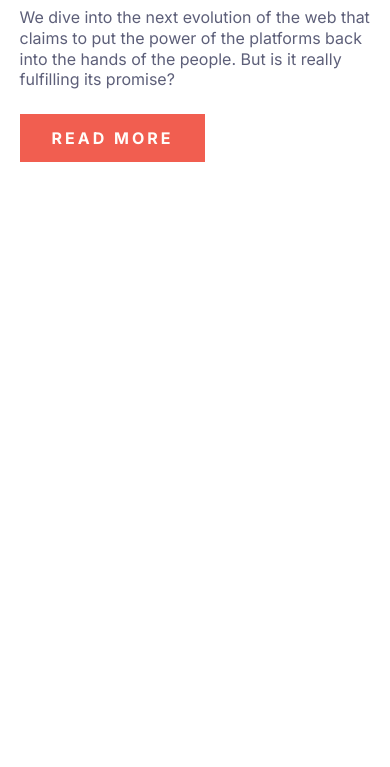
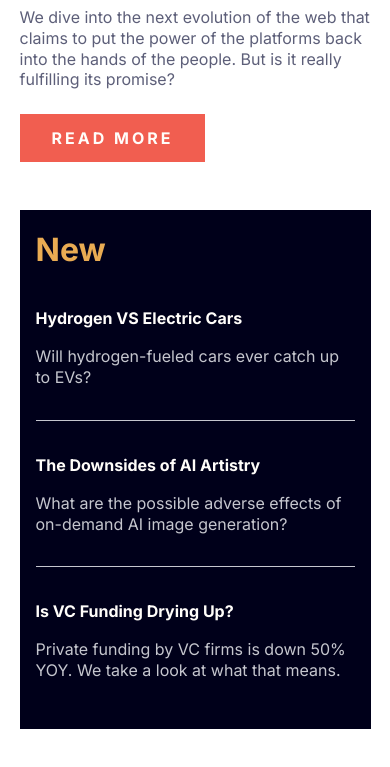
Before and after one commit to FernandoChurros/news-homepage-main, a plain HTML site: page index.html in a window 390 px wide. Shown: the part 511-1278 px from the top of the page. Before the commit the page ends 844 px from the top, so only its background shows below. Drawn offline with Linux system fonts and the light colour scheme.

Commit message:
comple section new, version mobile and desktop

```diff
--- a/assets/css/banner.css
+++ b/assets/css/banner.css
@@ -21,6 +21,7 @@
     font-weight: 700;
     letter-spacing: 3px;
     align-self: flex-start;
+    text-align: center;
 }
 
 @media screen and (min-width: 1024px) {
@@ -32,6 +33,7 @@
         ;
         grid-template-columns: 2fr 1fr;
         grid-template-rows: 1fr auto;
+        gap: 1.5rem;
     }
 
     .banner {
@@ -39,6 +41,7 @@
         grid-area: banner;
         grid-template-columns: 1fr 1fr;
         grid-template-rows: auto auto auto;
+        gap: 1.5rem;
     }
 
     .banner__picture {
@@ -58,5 +61,6 @@
 
     .banner__btn {
         grid-area: 3/2 / 4/3;
+        align-self: flex-end;
     }
 }
--- a/assets/css/header.css
+++ b/assets/css/header.css
@@ -63,6 +63,7 @@
 
     .hidden {
         top: -100vh;
+        /* display: none; */
     }
 }
 
--- /dev/null
+++ b/assets/css/news.css
@@ -0,0 +1,43 @@
+.news {
+    background-color: var(--very-dark-blue);
+    padding: 1rem;
+    display: flex;
+    flex-direction: column;
+    margin: 3rem 0;
+}
+
+.news__title {
+    font-size: 2rem;
+    color: var(--soft-orange);
+}
+
+.news__article {
+    padding: 2rem 0;
+}
+
+.news__article > h3 {
+    margin-bottom: 1rem;
+}
+
+.news__article a {
+    color: var(--off-white);
+}
+
+.news__article > p {
+    color: var(--grayish-blue);
+}
+
+.news__article:not(.news__article:last-of-type) {
+    border-bottom: 1px solid var(--grayish-blue);
+}
+
+@media screen and (min-width: 1024px) {
+    .news {
+        grid-area: news;
+        margin: 0;
+    }
+
+    .news__article a:hover {
+        color: var(--soft-orange);
+    }
+}
--- a/assets/css/style.css
+++ b/assets/css/style.css
@@ -2,6 +2,7 @@
 
 @import url('./header.css');
 @import url('./banner.css');
+@import url('./news.css');
 
 :root {
     --soft-orange: hsl(35, 77%, 62%);
--- a/index.html
+++ b/index.html
@@ -44,19 +44,28 @@
       <a class="banner__btn" href="#">READ MORE</a>
     </section>
 
+    <section class="news">
+      <h2 class="news__title">New</h2>
+
+      <article class="news__article">
+        <h3><a href="#">Hydrogen VS Electric Cars</a></h3>
+        <p>Will hydrogen-fueled cars ever catch up to EVs?</p>
+      </article>
+
+      <article class="news__article">
+        <h3><a href="#">The Downsides of AI Artistry</a></h3>
+        <p>What are the possible adverse effects of on-demand AI image generation?</p>
+      </article>
+
+      <article class="news__article">
+        <h3><a href="#">Is VC Funding Drying Up?</a></h3>
+        <p>Private funding by VC firms is down 50% YOY. We take a look at what that means.</p>
+      </article>
+    </section>
+
   </main>
 
-  <!-- New
-
-  Hydrogen VS Electric Cars
-  Will hydrogen-fueled cars ever catch up to EVs?
-
-  The Downsides of AI Artistry
-  What are the possible adverse effects of on-demand AI image generation?
-
-  Is VC Funding Drying Up?
-  Private funding by VC firms is down 50% YOY. We take a look at what that means.
-
+  <!--
   01
   Reviving Retro PCs
   What happens when old PCs are given modern upgrades?
```
